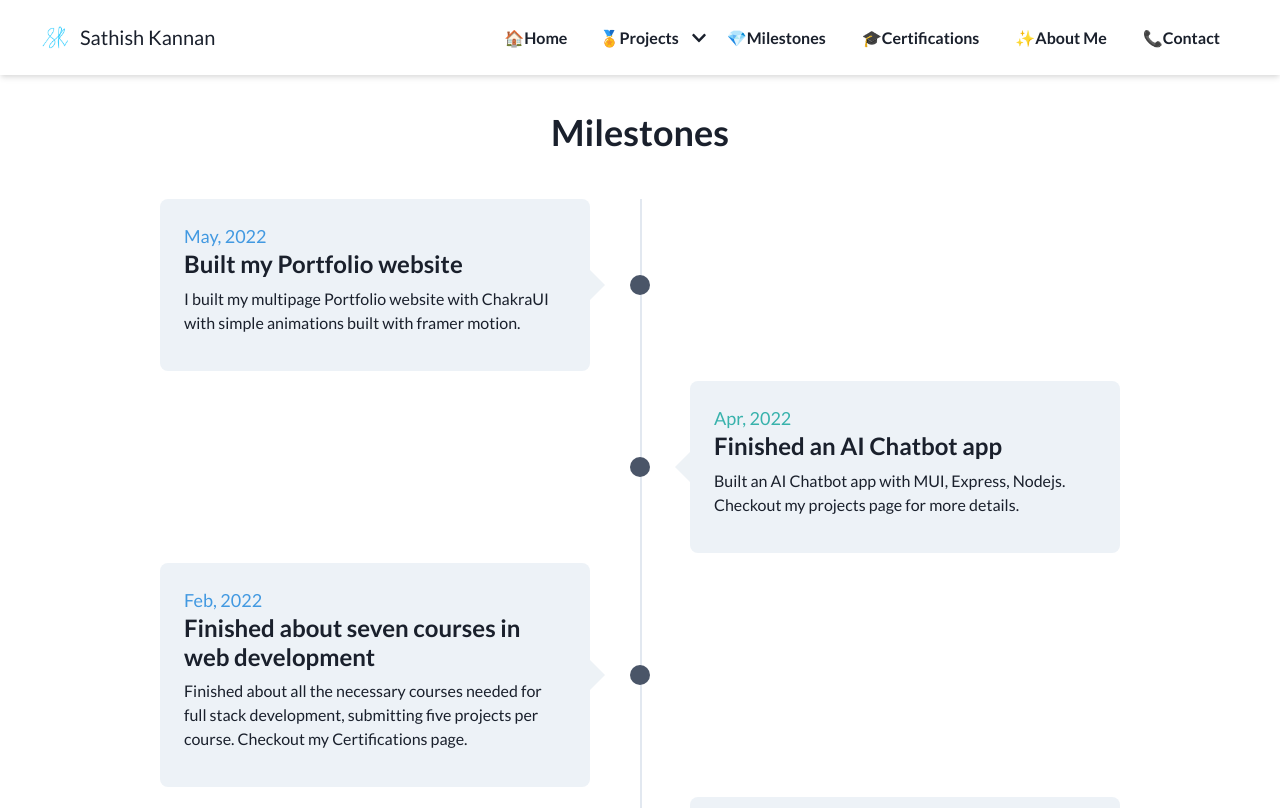
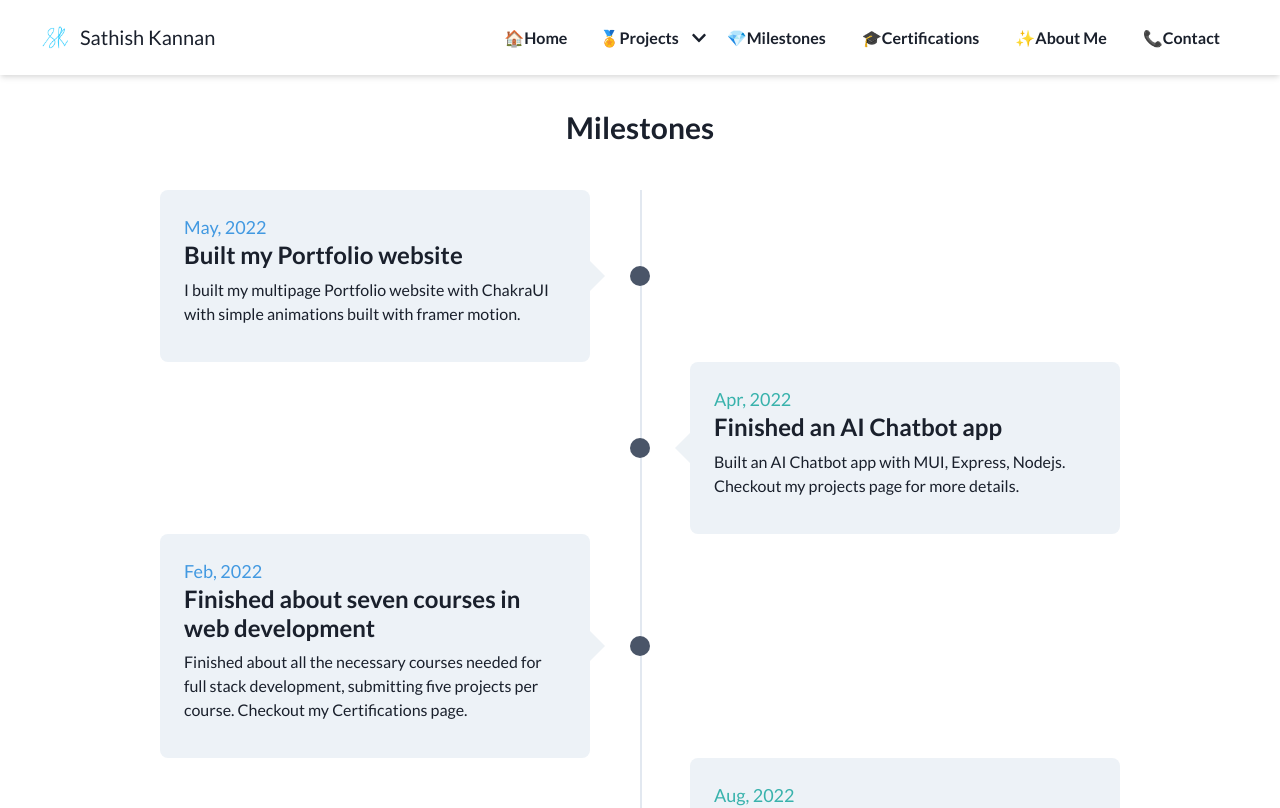
Before and after one commit to sathishkannan162/personal_portfolio_website, a React (Vite) app: page /timeline in a window 1280 px wide. Shown: the top 808 px of the page. Built offline with nearby package versions, Linux system fonts and the light colour scheme.

Commit message:
feat: animate milestone timeline

```diff
--- a/src/TimelineTree.jsx
+++ b/src/TimelineTree.jsx
@@ -8,77 +8,80 @@ import {
   Flex,
   useColorModeValue,
   useBreakpointValue,
-} from '@chakra-ui/react';
+} from "@chakra-ui/react";
+import { motion } from "framer-motion";
 
 let milestones = [
   {
     id: 1,
     date: 2014,
-    title: 'Class Topper 10th',
-    description: 'Top of the class in High School.',
+    title: "Class Topper 10th",
+    description: "Top of the class in High School.",
   },
   {
     id: 2,
     date: 2016,
-    title: 'Class Topper 12th',
-    description: 'Top of the class in various subjects in Higher Secondary.',
+    title: "Class Topper 12th",
+    description: "Top of the class in various subjects in Higher Secondary.",
   },
   {
     id: 3,
     date: 2019,
-    title: 'Got my Bachelors',
-    description: 'Received my Bachelors degree with distinction.',
+    title: "Got my Bachelors",
+    description: "Received my Bachelors degree with distinction.",
   },
   {
     id: 4,
     date: 2020,
-    title: 'Joined IIT Bombay in M.Sc Physics',
-    description: 'Scored top rank in JAM exam and joined IIT Bombay.',
+    title: "Joined IIT Bombay in M.Sc Physics",
+    description: "Scored top rank in JAM exam and joined IIT Bombay.",
   },
   {
     id: 5,
     date: 2020,
-    title: 'Got introduced to Entrepreneurship',
+    title: "Got introduced to Entrepreneurship",
     description:
-      'Attended various lecturers by entrepreneurs conducted by E-Cell(Entrepreneurship Cell), IIT Bombay.',
+      "Attended various lecturers by entrepreneurs conducted by E-Cell(Entrepreneurship Cell), IIT Bombay.",
   },
   {
     id: 6,
     date: 2020,
-    title: 'Started writing blogs on my website',
-    description: 'Wrote about 10 blogs on my website in the year 2020-2022.',
+    title: "Started writing blogs on my website",
+    description: "Wrote about 10 blogs on my website in the year 2020-2022.",
   },
   {
     id: 7,
     date: 2022,
-    title: 'Got my Masters in Physics from IIT Bombay',
-    description: 'I got my degree from IIT Bombay with more than 9.0 grade.',
+    title: "Got my Masters in Physics from IIT Bombay",
+    description: "I got my degree from IIT Bombay with more than 9.0 grade.",
   },
   {
     id: 8,
-    date: 'Aug, 2022',
-    title: 'Started learning web development courses',
-    description: 'Web development courses from FreeCdoecamp.Checkout my Certifications page.',
+    date: "Aug, 2022",
+    title: "Started learning web development courses",
+    description:
+      "Web development courses from FreeCdoecamp.Checkout my Certifications page.",
   },
   {
     id: 9,
-    date: 'Feb, 2022',
-    title: 'Finished about seven courses in web development',
+    date: "Feb, 2022",
+    title: "Finished about seven courses in web development",
     description:
-      'Finished about all the necessary courses needed for full stack development, submitting five projects per course. Checkout my Certifications page.',
+      "Finished about all the necessary courses needed for full stack development, submitting five projects per course. Checkout my Certifications page.",
   },
   {
     id: 10,
-    date: 'Apr, 2022',
-    title: 'Finished an AI Chatbot app',
-    description: 'Built an AI Chatbot app with MUI, Express, Nodejs. Checkout my projects page for more details.',
+    date: "Apr, 2022",
+    title: "Finished an AI Chatbot app",
+    description:
+      "Built an AI Chatbot app with MUI, Express, Nodejs. Checkout my projects page for more details.",
   },
   {
     id: 11,
-    date: 'May, 2022',
-    title: 'Built my Portfolio website',
+    date: "May, 2022",
+    title: "Built my Portfolio website",
     description:
-      'I built my multipage Portfolio website with ChakraUI with simple animations built with framer motion.',
+      "I built my multipage Portfolio website with ChakraUI with simple animations built with framer motion.",
   },
 ];
 
@@ -90,11 +93,11 @@ const TimelineTree = () => {
 
   return (
     <Container maxWidth="7xl" p={{ base: 2, sm: 0 }}>
-      <chakra.h3 fontSize="4xl" fontWeight="bold" mb={10} textAlign="center">
+      <chakra.h3 fontSize="3xl" fontWeight="bold" mb={10} textAlign="center">
         Milestones
       </chakra.h3>
       {milestones.map((milestone) => (
-        <Flex key={milestone.id} mb="10px">
+        <Flex key={milestone.id} mb="0px">
           {/* Desktop view(left card) */}
           {isDesktop && milestone.id % 2 === 0 && (
             <>
@@ -131,55 +134,96 @@ const Card = ({ id, title, description, date }) => {
   // For even id show card on left side
   // For odd id show card on right side
   const isEvenId = id % 2 == 0;
-  let borderWidthValue = isEvenId ? '15px 15px 15px 0' : '15px 0 15px 15px';
-  let leftValue = isEvenId ? '-15px' : 'unset';
-  let rightValue = isEvenId ? 'unset' : '-15px';
+  let borderWidthValue = isEvenId ? "15px 15px 15px 0" : "15px 0 15px 15px";
+  let leftValue = isEvenId ? "-15px" : "unset";
+  let rightValue = isEvenId ? "unset" : "-15px";
 
   const isMobile = useBreakpointValue({ base: true, md: false });
   if (isMobile) {
-    leftValue = '-15px';
-    rightValue = 'unset';
-    borderWidthValue = '15px 15px 15px 0';
+    leftValue = "-15px";
+    rightValue = "unset";
+    borderWidthValue = "15px 15px 15px 0";
   }
 
+  const container = {
+    hidden: {
+      opacity: 1,
+      translateX: isEvenId? '100%': "-100%"
+    },
+    visible: {
+      opacity: 1,
+      translateX:0,
+      transition: {
+        delayChildren: 0.1,
+        staggerChildren: 0.1,
+      },
+    },
+  };
+
+  const item = {
+    hidden: { y: 20, opacity: 0 },
+    visible: {
+      y: 0,
+      opacity: 1,
+    },
+  };
+
   return (
+    <Box flex={1}>
+          <motion.div
+            initial="hidden"
+            whileInView="visible"
+            variants={container}
+          >
         <HStack
           flex={1}
           p={{ base: 3, sm: 6 }}
-      bg={useColorModeValue('gray.100', 'gray.800')}
+          bg={useColorModeValue("gray.100", "gray.800")}
           spacing={5}
           rounded="lg"
           alignItems="center"
           pos="relative"
           _before={{
             content: `""`,
-        w: '0',
-        h: '0',
+            w: "0",
+            h: "0",
             borderColor: `transparent ${useColorModeValue(
-          '#edf2f6',
-          '#1a202c'
+              "#edf2f6",
+              "#1a202c"
             )} transparent`,
-        borderStyle: 'solid',
+            borderStyle: "solid",
             borderWidth: borderWidthValue,
-        position: 'absolute',
+            position: "absolute",
             left: leftValue,
             right: rightValue,
-        display: 'block',
+            display: "block",
           }}
         >
             <Box>
-        <Text fontSize="lg" color={isEvenId ? 'teal.400' : 'blue.400'}>
+              <motion.div variants={item}>
+                <Text fontSize="lg" color={isEvenId ? "teal.400" : "blue.400"}>
                   {date}
                 </Text>
+              </motion.div>
 
               <VStack spacing={2} mb={3} textAlign="left">
-          <chakra.h1 fontSize="2xl" lineHeight={1.2} fontWeight="bold" w="100%">
-            {title}
+                <chakra.h1
+                  fontSize="2xl"
+                  lineHeight={1.2}
+                  textAlign="left"
+                  fontWeight="bold"
+                  w="100%"
+                >
+                  <motion.div variants={item}>{title}</motion.div>
                 </chakra.h1>
+                <motion.div variants={item}>
                   <Text fontSize="md">{description}</Text>
+                </motion.div>
               </VStack>
             </Box>
         </HStack>
+      </motion.div>
+    </Box>
   );
 };
 
@@ -188,15 +232,15 @@ const LineWithDot = () => {
     <Flex
       pos="relative"
       alignItems="center"
-      mr={{ base: '40px', md: '40px' }}
-      ml={{ base: '0', md: '40px' }}
+      mr={{ base: "40px", md: "40px" }}
+      ml={{ base: "0", md: "40px" }}
     >
       <chakra.span
         position="absolute"
         left="50%"
         height="calc(100% + 10px)"
         border="1px solid"
-        borderColor={useColorModeValue('gray.200', 'gray.700')}
+        borderColor={useColorModeValue("gray.200", "gray.700")}
         top="0px"
       ></chakra.span>
       <Box pos="relative" p="10px">
@@ -211,7 +255,7 @@ const LineWithDot = () => {
           backgroundSize="cover"
           backgroundRepeat="no-repeat"
           backgroundPosition="center center"
-          bg={useColorModeValue('gray.600', 'gray.200')}
+          bg={useColorModeValue("gray.600", "gray.200")}
           borderRadius="100px"
           backgroundImage="none"
           opacity={1}
@@ -225,7 +269,7 @@ const EmptyCard = () => {
   return (
     <Box
       flex={{ base: 0, md: 1 }}
-      p={{ base: 0, md: 6 }}
+      p={{ base: 0, md: 0 }}
       bg="transparent"
     ></Box>
   );
```
Also changed, not shown: 1 other file (tests, documents, lock files or other folders). Lines whose indentation alone changed are shown as unchanged.
